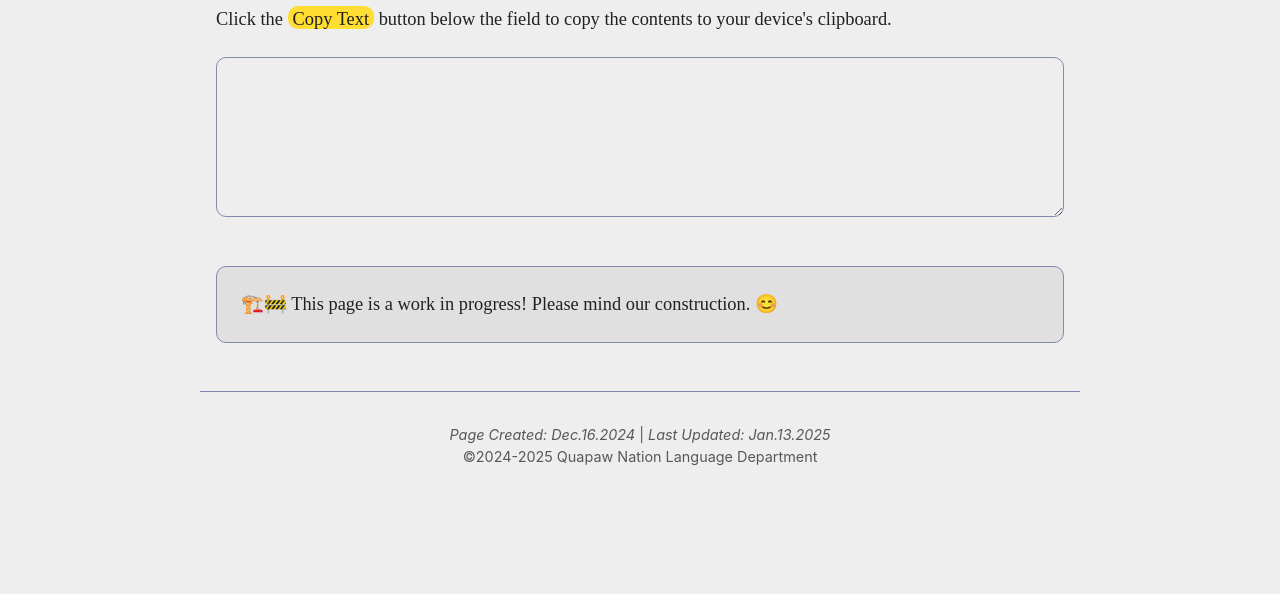
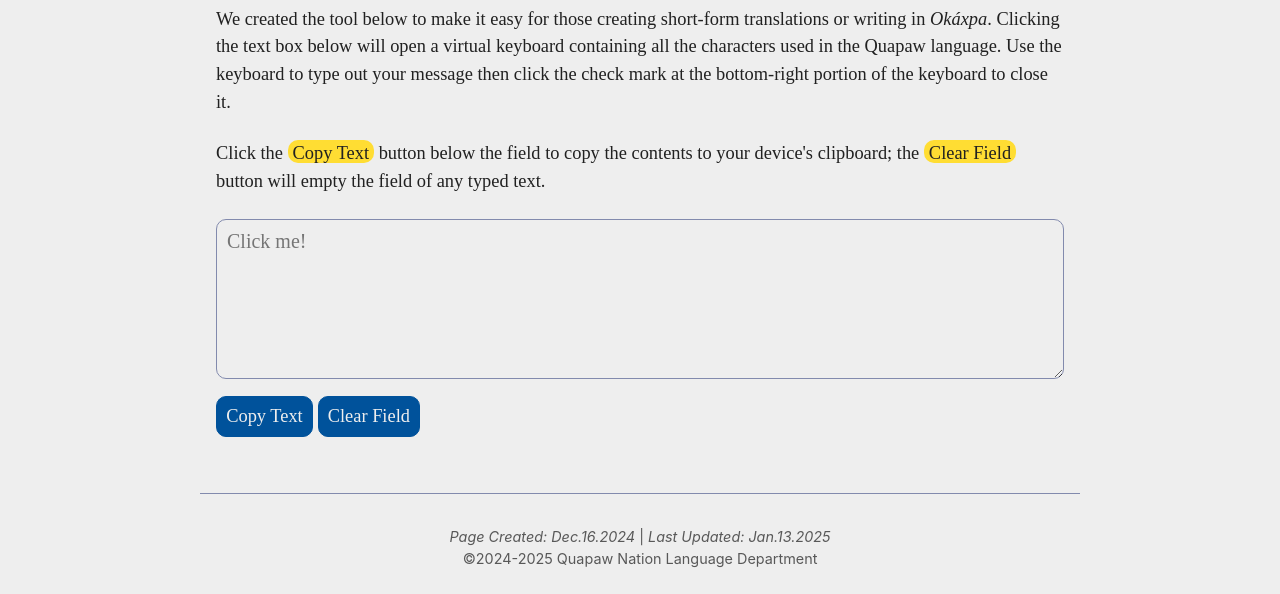
Before and after one commit to quapaw-language/quapawlanguage.org, a plain HTML site: page curriculum/guides/quapaw-writing-tool.html in a window 1280 px wide. Shown: the part 475-1069 px from the top of the page. Before the commit the page ends 967 px from the top, so only its background shows below. Drawn offline with nearby package versions, Linux system fonts and the light colour scheme; a web font is replaced by a local one.

Commit message:
add copy/clear functionality to quapaw keyboard

```diff
--- a/curriculum/guides/quapaw-writing-tool.html
+++ b/curriculum/guides/quapaw-writing-tool.html
@@ -65,6 +65,9 @@
     </header>
 
     <main>
+      <p class="notice">
+        🏗️🚧 This page is a work in progress! Please mind our construction. 😊
+      </p>
       <section>
         <h2>Write & Copy Text in Quapaw</h2>
         <p>
@@ -79,20 +82,18 @@
         <p>
           Click the
           <mark>Copy Text</mark> button below the field to copy the contents to
-          your device's clipboard.
+          your device's clipboard; the <mark>Clear Field</mark> button will empty the field of any typed text.
         </p>
 
         <textarea
+          id="field"
           name="anytext"
           class="text-area use-keyboard-input"
           placeholder="Click me!"
-        >
-        </textarea>
+        ></textarea>
         <script src="/js/keyboard.js"></script>
-
-        <p class="notice">
-          🏗️🚧 This page is a work in progress! Please mind our construction. 😊
-        </p>
+        <button onclick="copyText()">Copy Text</button>
+        <button onclick="clearField()">Clear Field</button>
       </section>
     </main>
 
--- a/js/keyboard.js
+++ b/js/keyboard.js
@@ -255,3 +255,24 @@ const Keyboard = {
 window.addEventListener("DOMContentLoaded", function () {
 	Keyboard.init();
 });
+
+// Button to Copy Inputted Text from Keyboard
+function copyText() {
+	// Retrieve text field as variable
+	var copyText = document.getElementById("field");
+
+	// Select the text field
+	copyText.select();
+  copyText.setSelectionRange(0, 99999); // For mobile devices
+
+	// Copy the text inside the text field
+	navigator.clipboard.writeText(copyText.value);
+
+	// Alert the copied text
+	alert("Text Copied!");
+}
+
+// Button to clear the text field
+function clearField() {
+	document.getElementById("field").value = "";
+}
```
Also changed, not shown: blog.html (+2 -2 lines).
